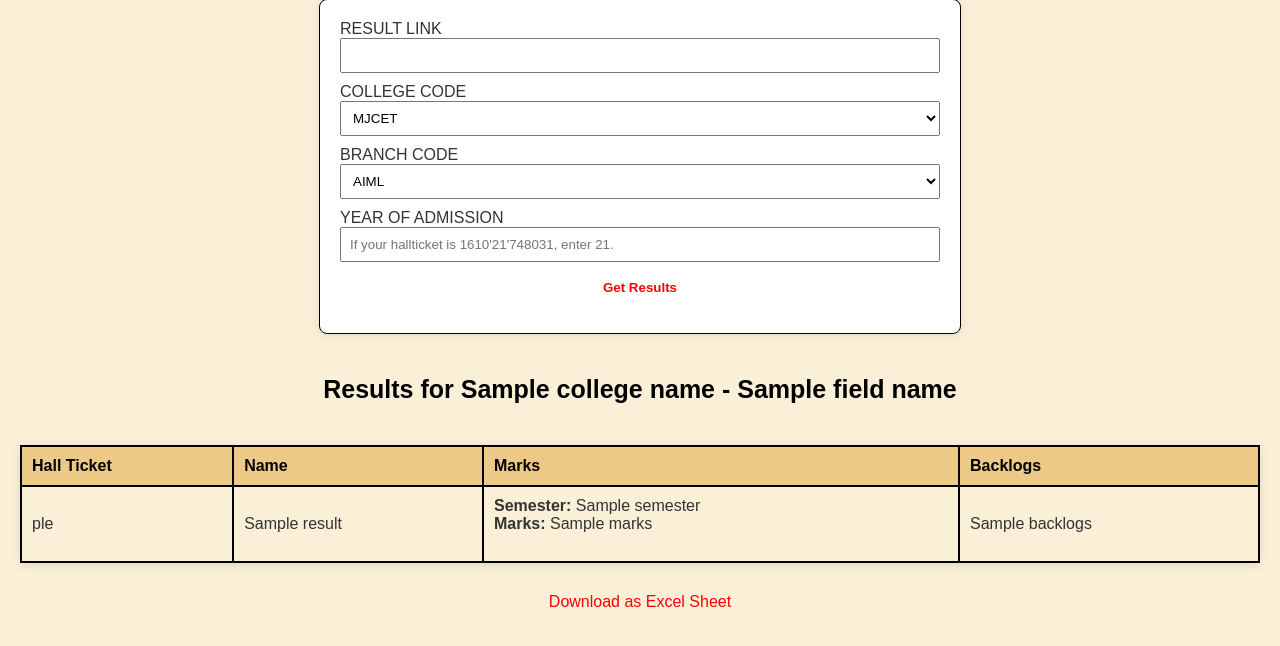
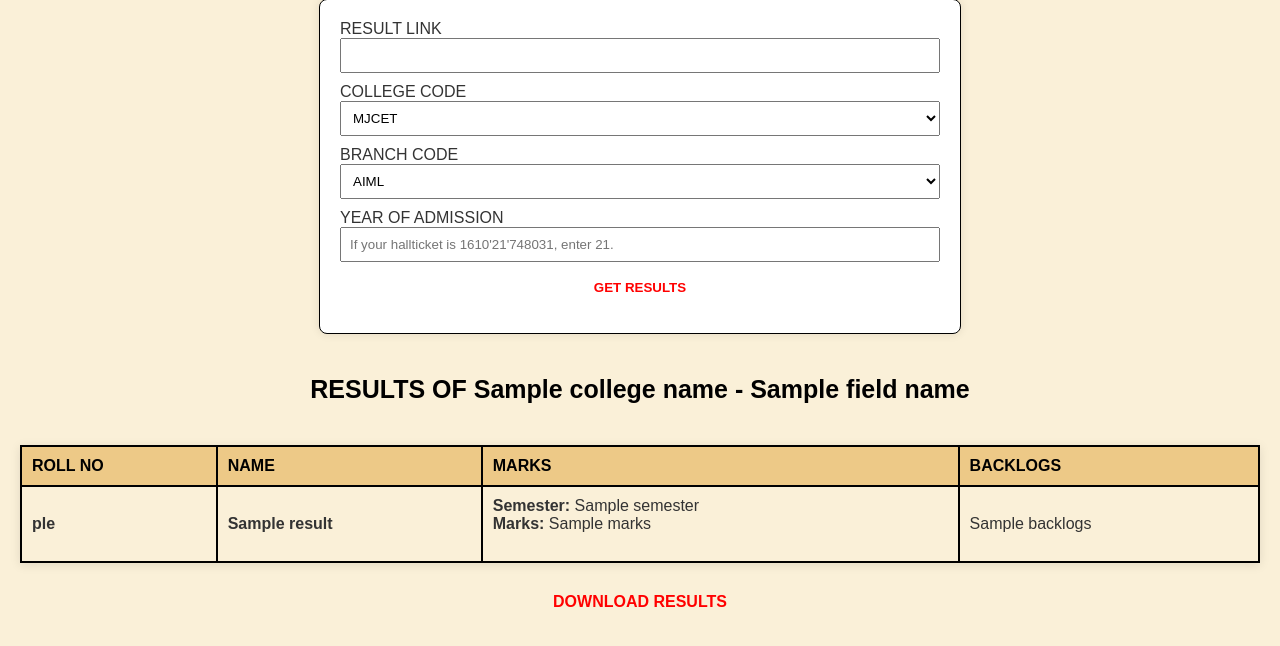
Before and after one commit to that-ar-guy/ou-scrapper, a Flask app: template templates/index.html in a window 1280 px wide. Shown: the part 101-747 px from the top of the page. Run offline with Flask 3, Linux system fonts and the light colour scheme; tables that the repository leaves empty hold one stand-in row (values such as "Sample post"); the template is opened without the code that fills it: values that come from a table or form of the project are taken from there, most other values are stand-ins (such as "Sample title", 1, 10 or a date in 2020); some libraries are stand-ins or nearby versions.

```diff
--- a/templates/index.html
+++ b/templates/index.html
@@ -23,7 +23,7 @@
         <p>
             <a href="https://linkedin.com/in/that-ar-guy" target="_blank">LinkedIn</a>
         </p>
-        <button onclick="toggleSidebar()"><b>Close</b></button>
+        <button onclick="toggleSidebar()"><b>CLOSE</b></button>
     </div>
 
 
@@ -41,25 +41,25 @@
         <div>
             {{ form.year.label }} {{ form.year }}
         </div>
-        <button type="submit"><b>Get Results</b></button>
+        <button type="submit"><b>GET RESULTS</b></button>
     </form>
 
     {% if results %}
-    <h2 id="heading">Results for {{ college_name }} - {{ field_name }}</h2>
+    <h2 id="heading">RESULTS OF {{ college_name }} - {{ field_name }}</h2>
     <table id="resultsTable">
         <thead>
             <tr>
-                <th>Hall Ticket</th>
-                <th>Name</th>
-                <th>Marks</th> <!-- Modified to display semester and marks -->
-                <th>Backlogs</th>
+                <th>ROLL NO</th>
+                <th>NAME</th>
+                <th>MARKS</th>
+                <th>BACKLOGS</th>
             </tr>
         </thead>
         <tbody>
             {% for result in results %}
             <tr>
-                <td data-label="Hall Ticket">{{ result.hall_ticket[-3:] }}</td>
-                <td data-label="Name">{{ result.name }}</td>
+                <td data-label="Hall Ticket"> <B>{{ result.hall_ticket[-3:] }}</B> </td>
+                <td data-label="Name"> <b>{{ result.name }}</b> </td>
                 <td data-label="Marks">
                     {% for entry in result.marks %}
                         <strong>Semester:</strong> {{ entry.semester }}<br>
@@ -71,7 +71,7 @@
             {% endfor %}
         </tbody>
     </table>
-    <button class="download-btn" onclick="downloadXLSX('{{ college_name }}_{{field_name}}_RESULTS.xlsx')">Download as Excel Sheet</button>
+    <button class="download-btn" onclick="downloadXLSX('{{ college_name }}_{{field_name}}_RESULTS.xlsx')"><b>DOWNLOAD RESULTS</b></button>
 {% endif %}
 
 
```
